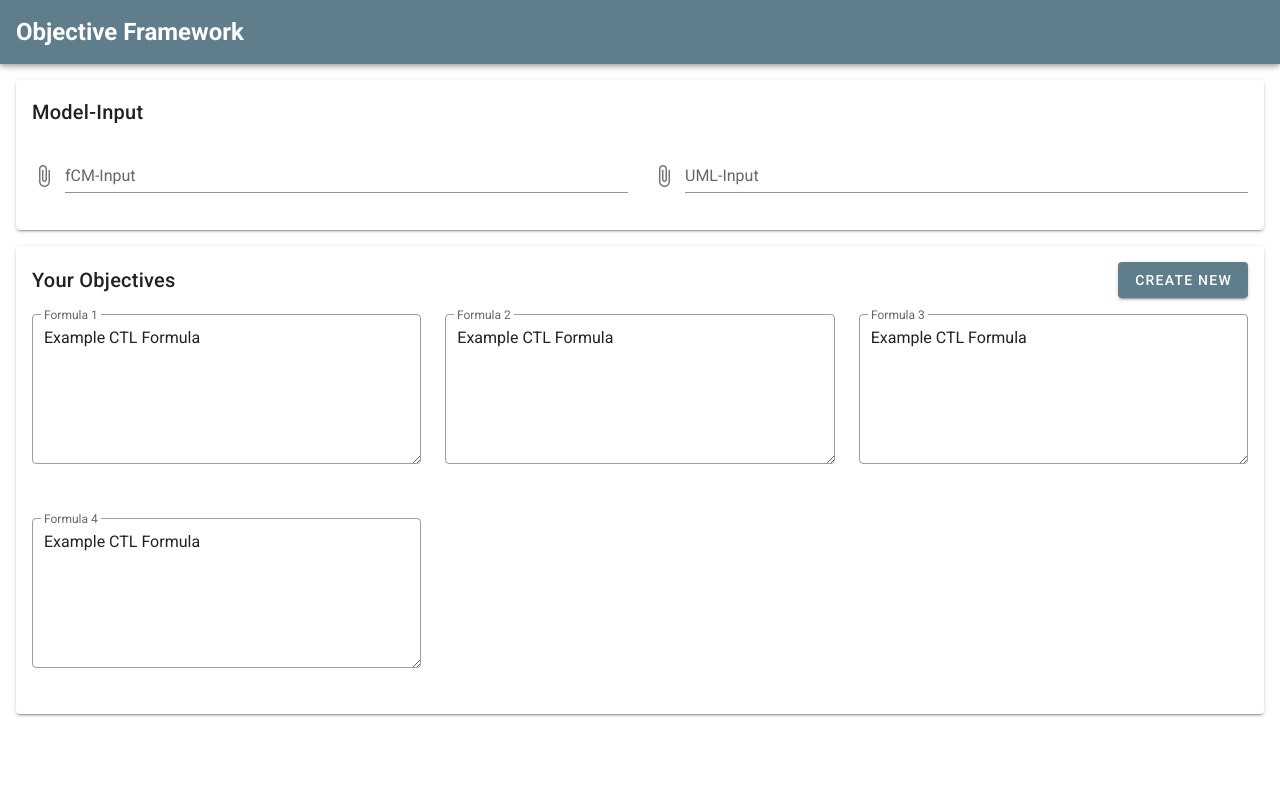
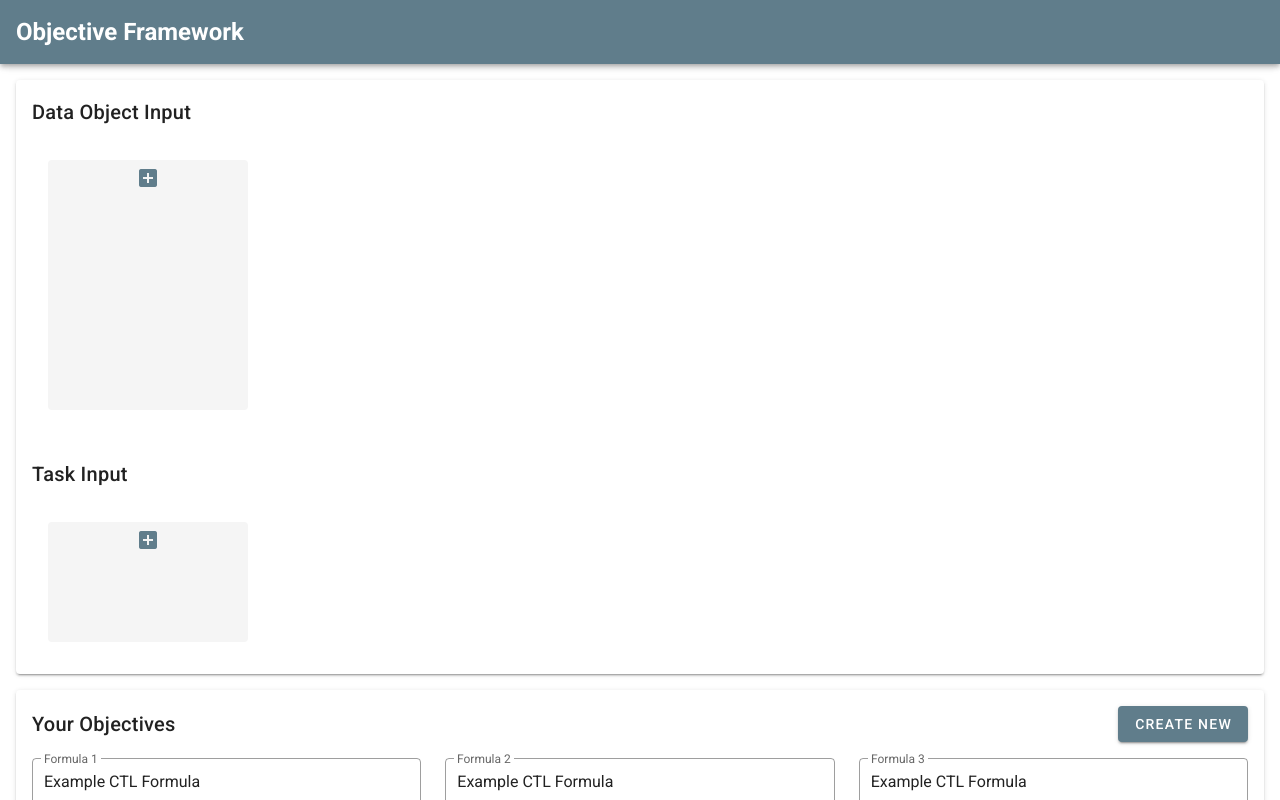
Before and after one commit to AnjoSs/objective-framework, a Vue app: page / in a window 1280 px wide. Shown: the top 800 px of the page. Built offline with nearby package versions, Linux system fonts and the light colour scheme.

Commit message:
add manual input

```diff
--- a/src/components/CreateFormulaForm.vue
+++ b/src/components/CreateFormulaForm.vue
@@ -1,56 +1,44 @@
 <template>
-   <v-dialog
-      v-model="showDialog"
-      width="800"
-      persistent
-    >
+  <v-dialog v-model="showDialog" width="800" persistent>
     <template v-slot:activator="{ on, attrs }">
-        <v-btn
-          color="blue-grey"
-          v-bind="attrs"
-          v-on="on"
-          class="white--text"
-        >
+      <v-btn color="blue-grey" v-bind="attrs" v-on="on" class="white--text">
         Create new
       </v-btn>
     </template>
     <v-card>
       <v-card-title>
         Create a new Objective
-          <v-spacer/>
+        <v-spacer />
         <v-icon size="24" @click="showDialog = false">close</v-icon>
       </v-card-title>
       <v-card-text>
         <div>
-            <v-text-field
-            label="Name"
-            clearable
-            />
+          <v-text-field label="Name" clearable />
         </div>
         <div>
-            <h4 class="py-2"> Choose the desired Data Object States:</h4>
+          <h4 class="py-2">Choose the desired Data Object States:</h4>
           <v-select
             label="Data Object States"
             outlined
             multiple
             chips
             clearable
-              :items="dataObjectStates"
+            :items="dataObjectStateInputs"
           />
         </div>
         <div>
-            <h4 class="py-2"> Choose Tasks that should be enabled:</h4>
+          <h4 class="py-2">Choose Tasks that should be enabled:</h4>
           <v-select
             label="Tasks"
             outlined
             multiple
             chips
             clearable
-              :items="tasks"
+            :items="taskInputs"
           />
         </div>
-          <v-divider class="py-2"/>
-          <h3 class="py-2"> The resulting ASK-CTL formula: </h3>
+        <v-divider class="py-2" />
+        <h3 class="py-2">The resulting ASK-CTL formula:</h3>
         <v-textarea
           outlined
           :name="`new_formula`"
@@ -59,10 +47,7 @@
         ></v-textarea>
       </v-card-text>
       <v-card-actions>
-          <v-btn
-            text
-            @click="showDialog = false"
-          >
+        <v-btn text @click="showDialog = false">
           Abort
         </v-btn>
         <v-spacer></v-spacer>
@@ -79,36 +64,61 @@
   </v-dialog>
 </template>
 <script>
-import { defineComponent } from '@vue/composition-api';
+import { ref, toRefs, watch } from "@vue/composition-api";
+export default {
+  name: "CreateFormulaForm",
+  props: {
+    dataObjects: {
+      type: Array,
+      required: true,
+    },
+    tasks: {
+      type: Array,
+      required: true,
+    },
+  },
+  setup(props) {
+    const { dataObjects, tasks } = toRefs(props);
 
-export default defineComponent( {
-  name: 'CreateFormulaForm',
-  setup() {
+    const dataObjectStateInputs = ref([]);
+
+    watch(
+      dataObjects,
+      () => {
+        dataObjectStateInputs.value = [];
+        dataObjects.value.forEach((dataObject) => {
+          dataObject.states.forEach((state) => {
+            dataObjectStateInputs.value.push(
+              `${dataObject.name} [${state.name}]`
+            );
+          });
+        });
+      },
+      { deep: true }
+    );
+
+    const taskInputs = ref([]);
+
+    watch(
+      tasks,
+      () => {
+        taskInputs.value = [];
+        tasks.value.forEach((task) => {
+          taskInputs.value.push(task.name);
+        });
+      },
+      { deep: true }
+    );
+
     return {
-    }
+      showDialog: ref(false),
+      dataObjectStateInputs,
+      taskInputs,
+      newFormula: ref({
+        name: "",
+        formula: `The Resulting Formula. It's computation still needs to be implemented`,
+      }),
+    };
   },
-  data() {
-    return {
-      showDialog: false,
-      dataObjectStates: [
-        'DO1 [State1]',
-        'DO1 [State2]',
-        'DO1 [State3]',
-        'DO2 [State1]',
-        'DO2 [State2]',
-        'DO3 [State1]',
-      ],
-      tasks: [
-        'Task 1',
-        'Task 2',
-        'Task 3',
-        'Task 4',
-      ],
-      newFormula: {
-        name: '',
-        formula: `The Resulting Formula. It's computation still needs to be implemented`
-      }
-    }
-  }
-})
+};
 </script>
--- /dev/null
+++ b/src/components/DataObjectInput.vue
@@ -0,0 +1,43 @@
+<template>
+  <v-card class="ma-4" outlined min-height="250" width="200">
+    <v-card-title>
+      <v-text-field v-model="variables.name" label="Data Object Name" />
+    </v-card-title>
+    <v-card-text>
+      <h3>States</h3>
+      <div v-for="(state, stateIdx) in variables.states" :key="stateIdx">
+        <v-text-field v-model="state.name" />
+      </div>
+      <div>
+        <v-btn icon color="blue-grey" @click="addState">
+          <v-icon>add_box</v-icon>
+        </v-btn>
+      </div>
+    </v-card-text>
+  </v-card>
+</template>
+<script>
+import { ref, toRefs, watch } from "@vue/composition-api";
+export default {
+  props: {
+    dataObject: Object,
+    default: {},
+  },
+  setup(props, context) {
+    const { dataObject } = toRefs(props);
+    const variables = ref(dataObject.value);
+    function addState() {
+      context.emit("addState");
+    }
+
+    watch(variables, () => {
+      context.emit("variablesChanged", variables);
+    });
+
+    return {
+      variables,
+      addState,
+    };
+  },
+};
+</script>
--- /dev/null
+++ b/src/components/FileInputCard.vue
@@ -0,0 +1,23 @@
+<template>
+  <v-card class="ma-4">
+    <v-card-title>Model-Input</v-card-title>
+    <v-card-text>
+      <v-row>
+        <v-col>
+          <v-file-input accept="*.bpmn" label="fCM-Input" />
+        </v-col>
+        <v-col>
+          <v-file-input accept="*.uml" label="UML-Input" />
+        </v-col>
+      </v-row>
+    </v-card-text>
+  </v-card>
+</template>
+<script>
+export default {
+  name: "FormulasCard",
+  setup() {
+    return {};
+  },
+};
+</script>
--- a/src/components/FormulaCard.vue
+++ b/src/components/FormulaCard.vue
@@ -3,11 +3,16 @@
     <v-card-title>
       Your Objectives
       <v-spacer />
-      <create-formula-form/>
+      <create-formula-form :data-objects="dataObjects" :tasks="tasks" />
     </v-card-title>
     <v-card-text>
       <v-row>
-      <v-col v-for="(formula, fIdx) in askCTLformulas" :key="fIdx" flat cols="4">
+        <v-col
+          v-for="(formula, fIdx) in askCTLformulas"
+          :key="fIdx"
+          flat
+          cols="4"
+        >
           <v-textarea
             outlined
             :name="`formula_${fIdx}`"
@@ -20,29 +25,30 @@
   </v-card>
 </template>
 <script>
-import { defineComponent } from '@vue/composition-api';
-import CreateFormulaForm from './CreateFormulaForm.vue'
+import CreateFormulaForm from "./CreateFormulaForm.vue";
+import { ref } from "@vue/composition-api";
 
-export default defineComponent( {
-  name: 'FormulasCard',
-  components: {CreateFormulaForm},
+export default {
+  components: { CreateFormulaForm },
+  props: {
+    dataObjects: {
+      type: Array,
+      required: true,
+    },
+    tasks: {
+      type: Array,
+      required: true,
+    },
+  },
   setup() {
     return {
-    }
+      askCTLformulas: ref([
+        { name: "Formula 1", formula: "Example CTL Formula " },
+        { name: "Formula 2", formula: "Example CTL Formula " },
+        { name: "Formula 3", formula: "Example CTL Formula " },
+        { name: "Formula 4", formula: "Example CTL Formula " },
+      ]),
+    };
   },
-  data() {
-    return {
-      askCTLformulas: [
-        {name: 'Formula 1',
-        formula: 'Example CTL Formula '},
-         {name: 'Formula 2',
-        formula: 'Example CTL Formula '},
-         {name: 'Formula 3',
-        formula: 'Example CTL Formula '},
-         {name: 'Formula 4',
-        formula: 'Example CTL Formula '}
-      ]
-    }
-  }
-})
+};
 </script>
--- a/src/components/MainPage.vue
+++ b/src/components/MainPage.vue
@@ -1,31 +1,73 @@
 <template>
   <div>
-    <v-card class="ma-4">
-    <v-card-title>Model-Input</v-card-title>
-    <v-card-text>
-      <v-row>
-        <v-col>
-          <v-file-input accept="*.bpmn" label="fCM-Input"/>
-        </v-col>
-        <v-col>
-          <v-file-input accept="*.uml" label="UML-Input"/>
-        </v-col>
-      </v-row>
-    </v-card-text>
-  </v-card>
-  <formula-card/>
+    <file-input-card v-if="useFileInput" />
+    <manual-input-card
+      v-else
+      :data-objects="dataObjects"
+      :tasks="tasks"
+      @addTask="addTask"
+      @addState="(doIdx) => addState(doIdx)"
+      @addDataObject="addDataObject"
+      @dataObjectChanged="(doIdx, newVars) => dataObjectChanged(doIdx, newVars)"
+      @taskChanged="(tIdx, newVars) => taskChanged(tIdx, newVars)"
+    />
+    <formula-card :data-objects="dataObjects" :tasks="tasks" />
   </div>
 </template>
 <script>
-import { defineComponent } from '@vue/composition-api';
-import FormulaCard from './FormulaCard.vue'
+import FormulaCard from "./FormulaCard.vue";
+import FileInputCard from "./FileInputCard.vue";
+import ManualInputCard from "./ManualInputCard.vue";
+import { ref } from "@vue/composition-api";
 
-export default defineComponent( {
-  name: 'HelloWorld',
-  components: {FormulaCard},
+export default {
+  components: { FormulaCard, FileInputCard, ManualInputCard },
   setup() {
+    const dataObjects = ref([]);
+    function addDataObject() {
+      dataObjects.value.push({
+        id: dataObjects.value.length,
+        name: `Data Object ${dataObjects.value.length + 1}`,
+        states: [{ id: 0, name: "State 1" }],
+      });
+    }
+    function addState(doIdx) {
+      const dataObject = dataObjects.value[doIdx];
+      const newStateId = dataObject.states.length + 1;
+      dataObject.states.push({
+        id: newStateId,
+        name: `State ${newStateId}`,
+      });
+    }
+
+    const tasks = ref([]);
+    function addTask() {
+      tasks.value.push({
+        id: tasks.value.length,
+        name: `Task ${tasks.value.length + 1}`,
+      });
+    }
+
+    function onDataObjectChanged(doIdx, newVars) {
+      console.log("DO changed");
+      dataObjects.value[doIdx] = newVars;
+    }
+
+    function onTaskChanged(tIdx, newVars) {
+      console.log("Task changed");
+      tasks.value[tIdx] = newVars;
+    }
+
     return {
-    }
-  }
-})
+      useFileInput: ref(false),
+      dataObjects,
+      addDataObject,
+      addState,
+      tasks,
+      addTask,
+      onDataObjectChanged,
+      onTaskChanged,
+    };
+  },
+};
 </script>
--- /dev/null
+++ b/src/components/ManualInputCard.vue
@@ -0,0 +1,83 @@
+<template>
+  <v-card class="ma-4">
+    <v-card-title>Data Object Input</v-card-title>
+    <v-card-text>
+      <v-row justify="start">
+        <v-col v-for="(dataObject, doIdx) in dataObjects" :key="doIdx">
+          <data-object-input
+            :data-object="dataObject"
+            @addState="$emit('addState', doIdx)"
+            @variablesChanged="
+              (newVars) => $emit('dataObjectChanged', doIdx, newVars)
+            "
+          />
+        </v-col>
+        <v-col>
+          <v-card
+            class="ma-4"
+            height="250"
+            width="200"
+            flat
+            color="grey lighten-4"
+            justify="center"
+            align="center"
+            @click="$emit('addDataObject')"
+          >
+            <div>
+              <v-btn icon color="blue-grey">
+                <v-icon>add_box</v-icon>
+              </v-btn>
+            </div>
+          </v-card>
+        </v-col>
+      </v-row>
+    </v-card-text>
+    <v-card-title>Task Input</v-card-title>
+    <v-card-text>
+      <v-row justify="start">
+        <v-col v-for="(task, tIdx) in tasks" :key="tIdx">
+          <task-input :task="task" />
+        </v-col>
+        <v-col>
+          <v-card
+            class="ma-4"
+            height="120"
+            width="200"
+            flat
+            color="grey lighten-4"
+            justify="center"
+            align="center"
+            @click="$emit('addTask')"
+            @variablesChanged="
+              (newVars) => $emit('taskChanged', doIdx, newVars)
+            "
+          >
+            <div>
+              <v-btn icon color="blue-grey">
+                <v-icon>add_box</v-icon>
+              </v-btn>
+            </div>
+          </v-card>
+        </v-col>
+      </v-row>
+    </v-card-text>
+  </v-card>
+</template>
+<script>
+import DataObjectInput from "./DataObjectInput.vue";
+import TaskInput from "./TaskInput.vue";
+
+export default {
+  components: { DataObjectInput, TaskInput },
+  props: {
+    dataObjects: {
+      type: Array,
+      required: true,
+    },
+    tasks: {
+      type: Array,
+      required: true,
+    },
+  },
+};
+</script>
--- /dev/null
+++ b/src/components/TaskInput.vue
@@ -0,0 +1,29 @@
+<template>
+  <v-card class="ma-4" outlined height="120" width="200">
+    <v-card-title>
+      <v-text-field v-model="variables.name" label="Task Name" />
+    </v-card-title>
+  </v-card>
+</template>
+<script>
+import { ref, toRefs, watch } from "@vue/composition-api";
+export default {
+  props: {
+    task: Object,
+    default: {},
+  },
+  setup(props, context) {
+    const { task } = toRefs(props);
+    const variables = ref(task.value);
+
+    watch(variables, () => {
+      console.log("TaskInput");
+      context.emit("variablesChanged", variables);
+    });
+
+    return {
+      variables,
+    };
+  },
+};
+</script>
--- a/src/main.js
+++ b/src/main.js
@@ -2,8 +2,11 @@ import Vue from 'vue'
 import App from './App.vue'
 import vuetify from './plugins/vuetify';
 import 'material-design-icons-iconfont/dist/material-design-icons.css'
+import VueCompositionAPI from '@vue/composition-api'
 
 Vue.config.productionTip = false
+
+Vue.use(VueCompositionAPI)
 
 new Vue({
   vuetify,
```
Also changed, not shown: 1 other file (tests, documents, lock files or other folders). Lines whose indentation alone changed are shown as unchanged.
